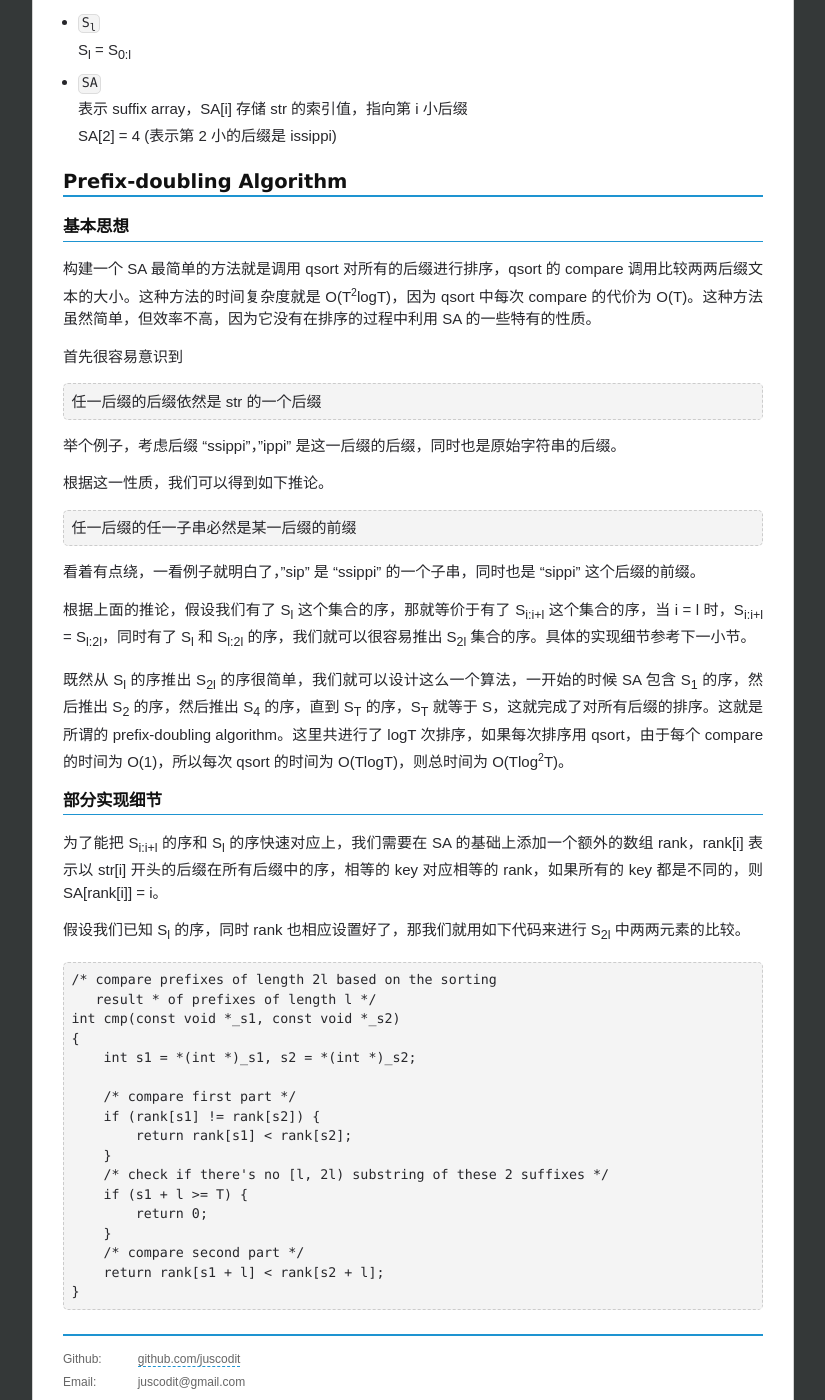
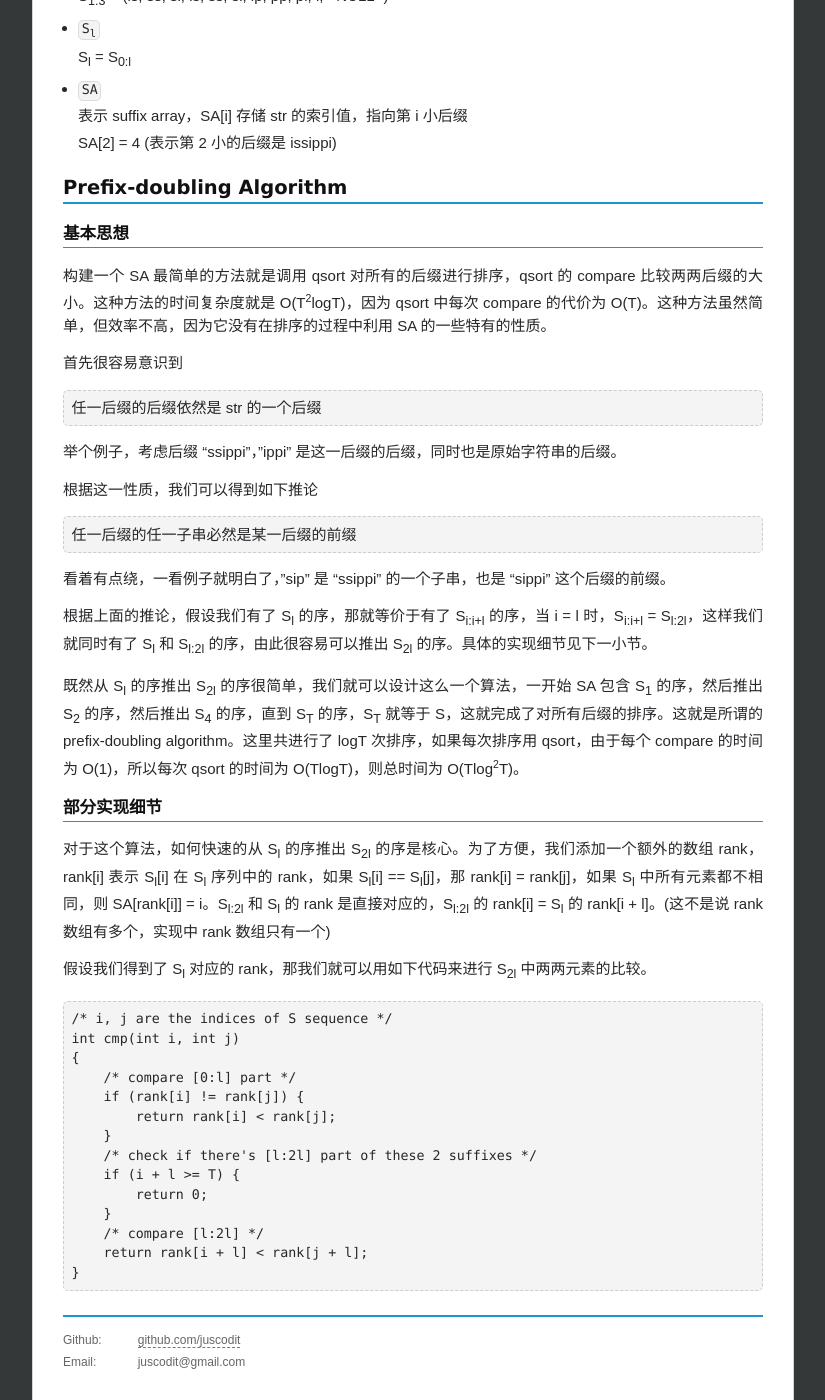
Before and after one commit to chenrushan/chenrushan.github.io, a Jekyll site: the page built from _posts/2013-11-30-suffix-array.markdown, in a window 1280 px wide and 1400 px high, scrolled down 643 px. Shown: the whole window, without its empty margins (227-1052 px from the left). Built offline with Jekyll 4.4.1, drawn with Linux system fonts in a browser that asks for light colours; Markdown is read by kramdown in place of the engine named in the settings; some of the changed text lies outside the part shown.

Commit message:
update suffix array post

```diff
--- a/_posts/2013-11-30-suffix-array.markdown
+++ b/_posts/2013-11-30-suffix-array.markdown
@@ -26,19 +26,19 @@ categories: ds
 
 * `S`
 
-  S = {string[k:n] | k &isin; [0, n)} 表示 string 的所有 suffix 集合
+  `S = (str[0:n], str[1:n], ..., str[n-1:n])` 表示 str 的 suffix 序列
 
-  S = {mississippi, ississippi, ssissippi, sissippi, issippi, ssippi, sippi, ippi, ppi, pi, i}
+  S = (mississippi, ississippi, ssissippi, sissippi, issippi, ssippi, sippi, ippi, ppi, pi, i)
 
 * <span class="code">S<sub>i:j</sub></span>
 
-  S<sub>i:j</sub> = {s[i:j] | s &isin; S} 表示所有 suffix 的 [i:j] 子串集合
+  <span class="code">S<sub>i:j</sub> = (S[0][i:j], S[1][i:j], ..., S[n-1][i:j])</span> 表示所有 suffix 的 [i:j] 子串序列
 
   s[i:j] = s[i:len(s)] if j > len(s)
 
   s[i:j] = \<NULL\> (空串) if i >= len(s)
 
-  S<sub>1:3</sub> = {is, ss, si, is, ss, si, ip, pp, pi, i, \<NULL\>}
+  S<sub>1:3</sub> = (is, ss, si, is, ss, si, ip, pp, pi, i, \<NULL\>)
 
 * <span class="code">S<sub>l</sub></span>
 
@@ -54,7 +54,7 @@ categories: ds
 
 #### 基本思想
 
-构建一个 SA 最简单的方法就是调用 qsort 对所有的后缀进行排序，qsort 的 compare 调用比较两两后缀文本的大小。这种方法的时间复杂度就是 O(T<sup>2</sup>logT)，因为 qsort 中每次 compare 的代价为 O(T)。这种方法虽然简单，但效率不高，因为它没有在排序的过程中利用 SA 的一些特有的性质。
+构建一个 SA 最简单的方法就是调用 qsort 对所有的后缀进行排序，qsort 的 compare 比较两两后缀的大小。这种方法的时间复杂度就是 O(T<sup>2</sup>logT)，因为 qsort 中每次 compare 的代价为 O(T)。这种方法虽然简单，但效率不高，因为它没有在排序的过程中利用 SA 的一些特有的性质。
 
 首先很容易意识到
 
@@ -62,36 +62,33 @@ categories: ds
 
 举个例子，考虑后缀 "ssippi"，"ippi" 是这一后缀的后缀，同时也是原始字符串的后缀。
 
-根据这一性质，我们可以得到如下推论。
+根据这一性质，我们可以得到如下推论
 
 > 任一后缀的任一子串必然是某一后缀的前缀
 
-看着有点绕，一看例子就明白了，"sip" 是 "ssippi" 的一个子串，同时也是 "sippi" 这个后缀的前缀。
+看着有点绕，一看例子就明白了，"sip" 是 "ssippi" 的一个子串，也是 "sippi" 这个后缀的前缀。
 
-根据上面的推论，假设我们有了 S<sub>l</sub> 这个集合的序，那就等价于有了 S<sub>i:i+l</sub> 这个集合的序，当 i = l 时，S<sub>i:i+l</sub> = S<sub>l:2l</sub>，同时有了 S<sub>l</sub> 和 S<sub>l:2l</sub> 的序，我们就可以很容易推出 S<sub>2l</sub> 集合的序。具体的实现细节参考下一小节。
+根据上面的推论，假设我们有了 S<sub>l</sub> 的序，那就等价于有了 S<sub>i:i+l</sub> 的序，当 i = l 时，S<sub>i:i+l</sub> = S<sub>l:2l</sub>，这样我们就同时有了 S<sub>l</sub> 和 S<sub>l:2l</sub> 的序，由此很容易可以推出 S<sub>2l</sub> 的序。具体的实现细节见下一小节。
 
-既然从 S<sub>l</sub> 的序推出 S<sub>2l</sub> 的序很简单，我们就可以设计这么一个算法，一开始的时候 SA 包含 S<sub>1</sub> 的序，然后推出 S<sub>2</sub> 的序，然后推出 S<sub>4</sub> 的序，直到 S<sub>T</sub> 的序，S<sub>T</sub> 就等于 S，这就完成了对所有后缀的排序。这就是所谓的 prefix-doubling algorithm。这里共进行了 logT 次排序，如果每次排序用 qsort，由于每个 compare 的时间为 O(1)，所以每次 qsort 的时间为 O(TlogT)，则总时间为 O(Tlog<sup>2</sup>T)。
+既然从 S<sub>l</sub> 的序推出 S<sub>2l</sub> 的序很简单，我们就可以设计这么一个算法，一开始 SA 包含 S<sub>1</sub> 的序，然后推出 S<sub>2</sub> 的序，然后推出 S<sub>4</sub> 的序，直到 S<sub>T</sub> 的序，S<sub>T</sub> 就等于 S，这就完成了对所有后缀的排序。这就是所谓的 prefix-doubling algorithm。这里共进行了 logT 次排序，如果每次排序用 qsort，由于每个 compare 的时间为 O(1)，所以每次 qsort 的时间为 O(TlogT)，则总时间为 O(Tlog<sup>2</sup>T)。
 
 #### 部分实现细节
 
-为了能把 S<sub>i:i+l</sub> 的序和 S<sub>l</sub> 的序快速对应上，我们需要在 SA 的基础上添加一个额外的数组 rank，rank[i] 表示以 str[i] 开头的后缀在所有后缀中的序，相等的 key 对应相等的 rank，如果所有的 key 都是不同的，则 SA[rank[i]] = i。
+对于这个算法，如何快速的从 S<sub>l</sub> 的序推出 S<sub>2l</sub> 的序是核心。为了方便，我们添加一个额外的数组 rank，rank[i] 表示 S<sub>l</sub>[i] 在 S<sub>l</sub> 序列中的 rank，如果 S<sub>l</sub>[i] == S<sub>l</sub>[j]，那 rank[i] = rank[j]，如果 S<sub>l</sub> 中所有元素都不相同，则 SA[rank[i]] = i。S<sub>l:2l</sub> 和 S<sub>l</sub> 的 rank 是直接对应的，S<sub>l:2l</sub> 的 rank[i] = S<sub>l</sub> 的 rank[i + l]。(这不是说 rank 数组有多个，实现中 rank 数组只有一个)
 
-假设我们已知 S<sub>l</sub> 的序，同时 rank 也相应设置好了，那我们就用如下代码来进行 S<sub>2l</sub> 中两两元素的比较。
+假设我们得到了 S<sub>l</sub> 对应的 rank，那我们就可以用如下代码来进行 S<sub>2l</sub> 中两两元素的比较。
 
-    /* compare prefixes of length 2l based on the sorting
-       result * of prefixes of length l */
-    int cmp(const void *_s1, const void *_s2)
+    /* i, j are the indices of S sequence */
+    int cmp(int i, int j)
     {
-        int s1 = *(int *)_s1, s2 = *(int *)_s2;
-
-        /* compare first part */
-        if (rank[s1] != rank[s2]) {
-            return rank[s1] < rank[s2];
+        /* compare [0:l] part */
+        if (rank[i] != rank[j]) {
+            return rank[i] < rank[j];
         }
-        /* check if there's no [l, 2l) substring of these 2 suffixes */
-        if (s1 + l >= T) {
+        /* check if there's [l:2l] part of these 2 suffixes */
+        if (i + l >= T) {
             return 0;
         }
-        /* compare second part */
-        return rank[s1 + l] < rank[s2 + l];
+        /* compare [l:2l] */
+        return rank[i + l] < rank[j + l];
     }
--- a/index.html
+++ b/index.html
@@ -39,7 +39,7 @@ title: Notebook
       </ul>
     </li>
 
-    <li><span class="catname">Arch Linux</span>
+    <li><span class="catname">Arch Linux (Arch is the BEST !)</span>
       <ul class="posts">
         {% for post in site.categories.arch %}
           <li><a href="{{ post.url }}">{{ post.title }}</a></li>
```
